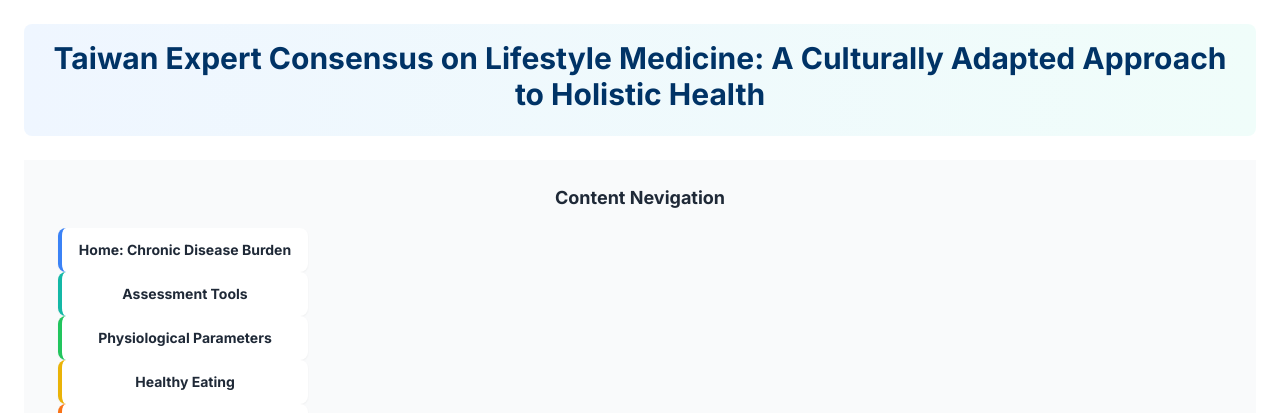
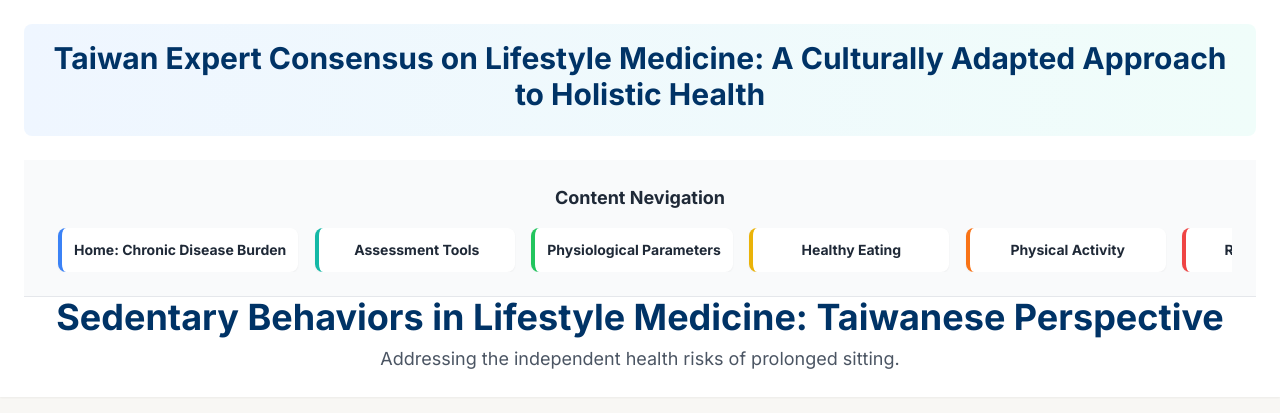
Before and after one commit to qpig0218/LM-ENG-, a plain HTML site: page Chapter 10.html in a window 1280 px wide. Shown: the top 413 px of the page. Drawn offline with nearby package versions, Linux system fonts and the light colour scheme.

Commit message:
Display navigation horizontally

```diff
--- a/Chapter 10.html
+++ b/Chapter 10.html
@@ -81,7 +81,7 @@
             background: #94a3b8;
         }
                 .chapter-nav-card {
-            display: flex;
+            display: inline-flex;
             flex-direction: column;
             justify-content: center;
             align-items: center;
```
Also changed, not shown: Chapter 11.html (+1 -1 lines), Chapter 2.html (+1 -1 lines), Chapter 3.html (+1 -1 lines), Chapter 4.html (+1 -1 lines), Chapter 5.html (+1 -1 lines), Chapter 6.html (+1 -1 lines), Chapter 7.html (+1 -1 lines), Chapter 8.html (+1 -1 lines), Chapter 9.html (+1 -1 lines), index.html (+1 -1 lines).
